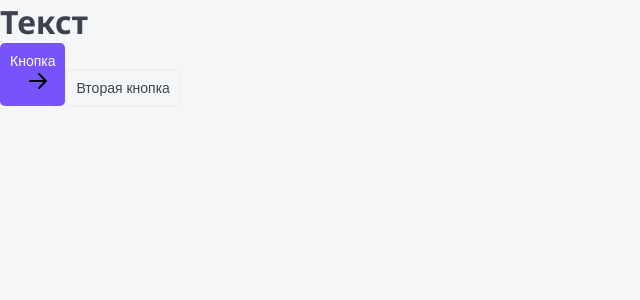
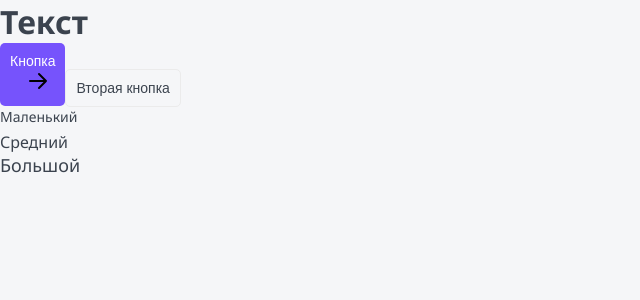
Before and after one commit to SashkaMashina/pharmacy-app, a Next.js app in the folder frontend/: page / in a window 1280 px wide. Shown: the top 300 px of the page, without its empty margins (0-640 px from the left). Built offline with nearby package versions, Linux system fonts and the light colour scheme.

Commit message:
Add component p

```diff
--- /dev/null
+++ b/frontend/components/P/P.module.css
@@ -0,0 +1,18 @@
+.p {
+    margin: 0px;
+}
+
+.s {
+    font-size: 14px;
+    height: 24px;
+}
+
+.m {
+    font-size: 16px;
+    height: 24px;
+}
+
+.m {
+    font-size: 18px;
+    height: 29px;
+}
--- /dev/null
+++ b/frontend/components/P/P.props.ts
@@ -0,0 +1,6 @@
+import { DetailedHTMLProps, HTMLAttributes, ReactNode } from "react";
+
+export interface PProps extends DetailedHTMLProps<HTMLAttributes<HTMLParagraphElement>, HTMLParagraphElement> {
+    size: 's' | 'm' | 'l';
+    children: ReactNode;
+}
--- /dev/null
+++ b/frontend/components/P/P.tsx
@@ -0,0 +1,22 @@
+import { JSX } from "react";
+import styles from './P.module.css'
+import {PProps} from './P.props'
+import React from "react";
+import cn from "classnames";
+import classNames from "classnames";
+
+
+export const P = ({ size, children, className, ...props}: PProps): JSX.Element => {
+    return(
+        <p
+        className={cn(styles.p, className, {
+            [styles.s]: size == 's',
+            [styles.m]: size == 'm',
+            [styles.m]: size == 'l',
+        })}
+        {...props}
+        >
+            {children}
+        </p>
+    )
+};
--- a/frontend/components/index.ts
+++ b/frontend/components/index.ts
@@ -1,2 +1,3 @@
 export * from './Htag/Htag'
 export * from './Button/Button'
+export * from './P/P'
--- a/frontend/pages/index.tsx
+++ b/frontend/pages/index.tsx
@@ -1,6 +1,7 @@
 import React from "react";
 import { Htag } from "@/components";
 import { Button } from "@/components";
+import { P } from "@/components";
 
 export default function Home() {
   return (
@@ -8,6 +9,9 @@ export default function Home() {
     <Htag tag="h1">Текст</Htag>
     <Button appearance="primary" arrow="right">Кнопка</Button>
     <Button appearance="ghost">Вторая кнопка</Button>
+    <P size="s">Маленький</P>
+    <P size="m">Средний</P>
+    <P size="l">Большой</P>
     </>
   );
 }
```
